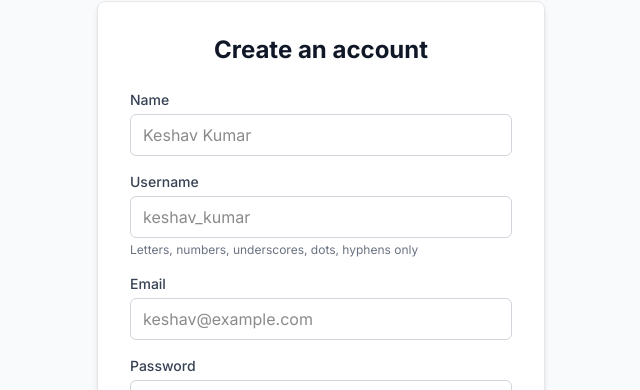
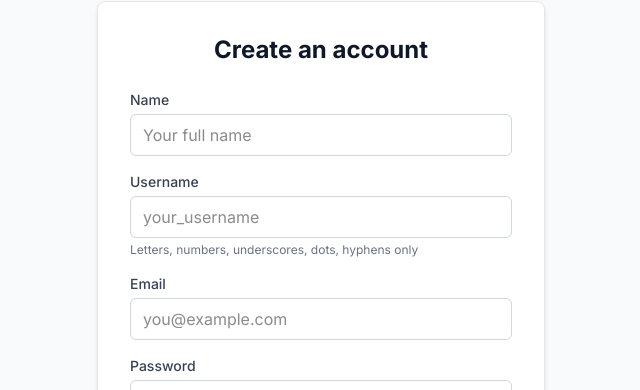
Before and after one commit to ktcreatz2611/Buddy, a Next.js app: page /register in a window 1280 px wide. Shown: the part 126-516 px from the top of the page, without its empty margins (319-959 px from the left). Built offline with nearby package versions, Linux system fonts and the light colour scheme.

Commit message:
fix: use generic placeholder text in registration form

```diff
--- a/src/app/(auth)/register/page.tsx
+++ b/src/app/(auth)/register/page.tsx
@@ -75,7 +75,7 @@ export default function RegisterPage() {
             type="text"
             value={name}
             onChange={(e) => setName(e.target.value)}
-            placeholder="Keshav Kumar"
+            placeholder="Your full name"
             className="w-full px-3 py-2 border border-gray-300 rounded-md focus:outline-none focus:ring-2 focus:ring-blue-500"
             required
             minLength={1}
@@ -89,7 +89,7 @@ export default function RegisterPage() {
             type="text"
             value={username}
             onChange={(e) => setUsername(e.target.value.toLowerCase().replace(/[^a-z0-9_.-]/g, ''))}
-            placeholder="keshav_kumar"
+            placeholder="your_username"
             className="w-full px-3 py-2 border border-gray-300 rounded-md focus:outline-none focus:ring-2 focus:ring-blue-500"
             required
             minLength={3}
@@ -104,7 +104,7 @@ export default function RegisterPage() {
             type="email"
             value={email}
             onChange={(e) => setEmail(e.target.value)}
-            placeholder="keshav@example.com"
+            placeholder="you@example.com"
             className="w-full px-3 py-2 border border-gray-300 rounded-md focus:outline-none focus:ring-2 focus:ring-blue-500"
             required
           />
```
